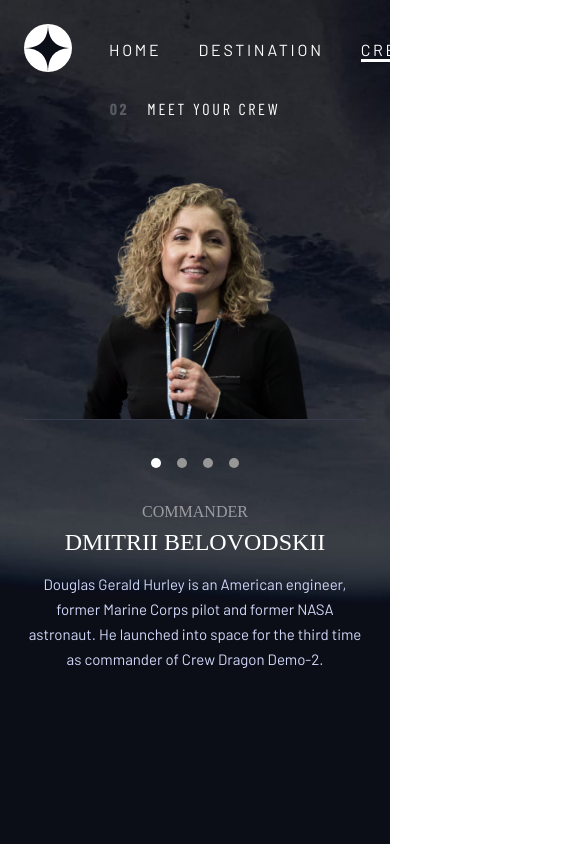
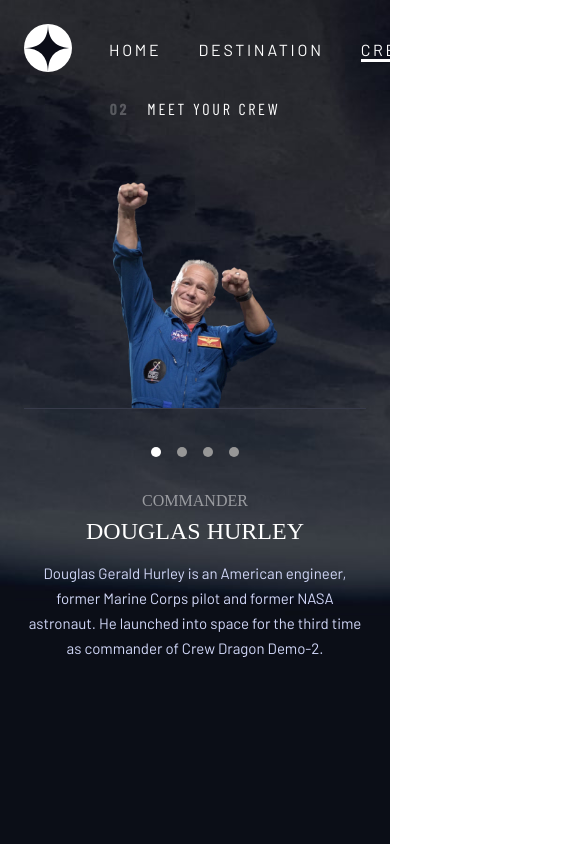
Before and after one commit to tofustar1/space-tourism, a React (Create React App) app: page /crew in a window 390 px wide. Shown: the whole page, 577 px wide, since content can reach past the window. Built offline with nearby package versions, Linux system fonts and the light colour scheme; a web font is replaced by a local one.

Commit message:
Made dynamic display of information on the crew page depending on the active tab. Implemented a responsive crew page for desktop

```diff
--- a/src/data.json
+++ b/src/data.json
@@ -32,37 +32,25 @@
   "crew": [
     {
       "name": "Douglas Hurley",
-      "images": {
-        "png": "./assets/crew/image-douglas-hurley.png",
-        "webp": "./assets/crew/image-douglas-hurley.webp"
-      },
+      "image": "assets/images/crew/image-douglas-hurley.webp",
       "role": "Commander",
       "bio": "Douglas Gerald Hurley is an American engineer, former Marine Corps pilot and former NASA astronaut. He launched into space for the third time as commander of Crew Dragon Demo-2."
     },
     {
       "name": "Mark Shuttleworth",
-      "images": {
-        "png": "./assets/crew/image-mark-shuttleworth.png",
-        "webp": "./assets/crew/image-mark-shuttleworth.webp"
-      },
+      "image": "assets/images/crew/image-mark-shuttleworth.webp",
       "role": "Mission Specialist",
       "bio": "Mark Richard Shuttleworth is the founder and CEO of Canonical, the company behind the Linux-based Ubuntu operating system. Shuttleworth became the first South African to travel to space as a space tourist."
     },
     {
       "name": "Victor Glover",
-      "images": {
-        "png": "./assets/crew/image-victor-glover.png",
-        "webp": "./assets/crew/image-victor-glover.webp"
-      },
+      "image": "assets/images/crew/image-victor-glover.webp",
       "role": "Pilot",
       "bio": "Pilot on the first operational flight of the SpaceX Crew Dragon to the International Space Station. Glover is a commander in the U.S. Navy where he pilots an F/A-18.He was a crew member of Expedition 64, and served as a station systems flight engineer."
     },
     {
       "name": "Anousheh Ansari",
-      "images": {
-        "png": "./assets/crew/image-anousheh-ansari.png",
-        "webp": "./assets/crew/image-anousheh-ansari.webp"
-      },
+      "image": "assets/images/crew/image-anousheh-ansari.webp",
       "role": "Flight Engineer",
       "bio": "Anousheh Ansari is an Iranian American engineer and co-founder of Prodea Systems. Ansari was the fourth self-funded space tourist, the first self-funded woman to fly to the ISS, and the first Iranian in space."
     }
--- a/src/index.css
+++ b/src/index.css
@@ -61,6 +61,7 @@
   background-repeat: no-repeat;
   height: 100vh;
   background-position: center;
+  overflow-y: hidden;
 }
 
 .home {
--- a/src/pages/Crew/Crew.jsx
+++ b/src/pages/Crew/Crew.jsx
@@ -1,5 +1,5 @@
-import React from 'react';
-import {Container, NumberOfTheSlogan, Slogan} from "../../styles/General";
+import React, { useState } from 'react';
+import { Container, NumberOfTheSlogan, Slogan } from "../../styles/General";
 import {
   CrewDescription,
   CrewImage,
@@ -10,9 +10,12 @@
   CrewPosition,
   CrewTabGroup
 } from "../../styles/Crew";
-import imgCrew from "../../assets/images/crew/image-anousheh-ansari.webp";
+import data from "../../data.json";
 
 const Crew = () => {
+  const [crew, setCrew] = useState(data.crew[0]);
+  const onClickHandler = (index) => setCrew(data.crew[index]);
+
   return (
       <Container>
         <CrewInner>
@@ -21,21 +24,27 @@
             Meet your crew
           </Slogan>
           <CrewImageWrapper>
-            <CrewImage src={imgCrew}/>
+            <CrewImage src={require(`../../${crew.image}`)}/>
           </CrewImageWrapper>
+          <CrewPosition>{crew.role}</CrewPosition>
+          <CrewName>{crew.name}</CrewName>
+          <CrewDescription>{crew.bio}</CrewDescription>
           <CrewTabGroup>
-            <CrewInput defaultChecked={true}/>
-            <CrewLabel />
-            <CrewInput/>
-            <CrewLabel />
-            <CrewInput />
-            <CrewLabel />
-            <CrewInput />
-            <CrewLabel />
+            {
+              data.crew.map((person, index) => (
+                  <React.Fragment key={person.name}>
+                    <CrewInput
+                      id={person.name}
+                      defaultChecked={!index}
+                    />
+                    <CrewLabel
+                      htmlFor={person.name}
+                      onClick={() => onClickHandler(index)}
+                    />
+                  </React.Fragment>
+              ))
+            }
           </CrewTabGroup>
-          <CrewPosition>Commander</CrewPosition>
-          <CrewName>Dmitrii Belovodskii</CrewName>
-          <CrewDescription>Douglas Gerald Hurley is an American engineer, former Marine Corps pilot and former NASA astronaut. He launched into space for the third time as commander of Crew Dragon Demo-2.</CrewDescription>
         </CrewInner>
       </Container>
   );
--- a/src/styles/Crew.js
+++ b/src/styles/Crew.js
@@ -12,6 +12,7 @@
 
     @media (${device.desktop}) {
         margin-top: 76px;
+        display: block;
     }
 `;
 
@@ -19,6 +20,7 @@
     border-bottom: 1px solid #383b4b;
     margin: 32px 0;
     align-self: stretch;
+    order: 1;
 
     @media (${device.tablet}) {
         order: 2;
@@ -34,22 +36,26 @@
 export const CrewImage = styled.img.attrs({
   alt: 'crew',
 })`
-    max-width: 226px;
-    height: auto;
+    height: 226px;
     display: block;
     margin: 0 auto;
 
     @media (${device.tablet}) {
-        max-width: 480px;
+        height: 532px;
+    }
+
+    @media (${device.desktop}) {
+        height: auto;
     }
 `;
 
 export const CrewTabGroup = styled.div`
     margin-bottom: 32px;
+    order: 2;
 
     @media (${device.tablet}) {
-        order: 1;
         margin: 40px 0;
+        order: 0;
     }
 `;
 
@@ -64,6 +70,12 @@
 
     &:nth-child(8) {
         margin-right: 0;
+    }
+
+    @media (${device.desktop}) {
+        width: 15px;
+        height: 15px;
+        margin-right: 24px;
     }
 `;
 
@@ -83,9 +95,16 @@
     opacity: 0.5;
     margin-bottom: 8px;
     font-size: 16px;
+    order: 3;
 
     @media (${device.tablet}) {
         font-size: 24px;
+        order: 0;
+    }
+
+    @media (${device.desktop}) {
+        font-size: var(--fs-heading-4);
+        margin: 57px 0 15px;
     }
 `;
 
@@ -93,12 +112,29 @@
     font-family: var(--family-2), serif;
     margin-bottom: 16px;
     font-size: 24px;
+    order: 4;
 
     @media (${device.tablet}) {
         font-size: 40px;
+        order: 0;
+    }
+
+    @media (${device.desktop}) {
+        font-size: var(--fs-heading-3);
+        margin-bottom: 27px;
     }
 `;
 
 export const CrewDescription = styled(Description)`
     max-width: 592px;
+    order: 4;
+
+    @media (${device.tablet}) {
+        order: 0;
+    }
+
+    @media (${device.desktop}) {
+        margin-bottom: 120px;
+        max-width: 444px;
+    }
 `;
```
